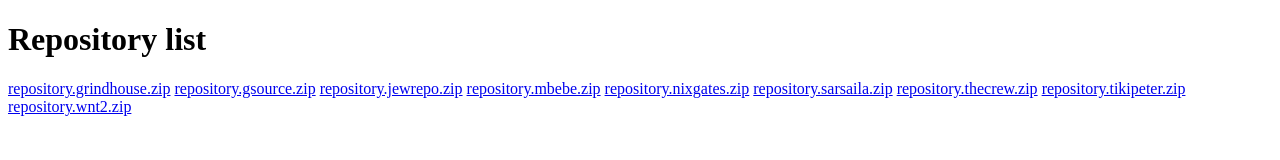
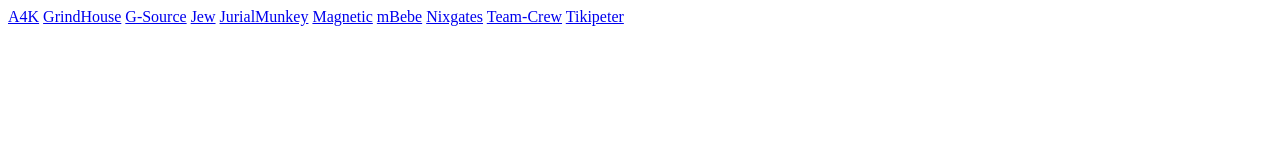
Before and after one commit to MK295/repo, a plain HTML site: page index.html in a window 1280 px wide. Drawn offline with Linux system fonts and the light colour scheme.

Commit message:
Add files via upload

```diff
--- a/index.html
+++ b/index.html
@@ -1,19 +1,19 @@
 <!DOCTYPE html>
 <html>
-  <head>
-    <title>Repository</title>
-    <meta name="viewport" content="width=device-width, initial-scale=1.0">
-  </head>
-  <body>
-    <h1>Repository list</h1>
-      <a href="repository.grindhouse.zip">repository.grindhouse.zip</a>
-      <a href="repository.gsource.zip">repository.gsource.zip</a>
-      <a href="repository.jewrepo.zip">repository.jewrepo.zip</a>
-      <a href="repository.mbebe.zip">repository.mbebe.zip</a>
-      <a href="repository.nixgates.zip">repository.nixgates.zip</a>
-      <a href="repository.sarsaila.zip">repository.sarsaila.zip</a>
-      <a href="repository.thecrew.zip">repository.thecrew.zip</a>
-      <a href="repository.tikipeter.zip">repository.tikipeter.zip</a>
-      <a href="repository.wnt2.zip">repository.wnt2.zip</a>
-  </body>
+	<head>
+		<title>Repos</title>
+		<meta name="viewport" content="width=device-width, initial-scale=1.0">
+	</head>
+	<body>
+		<a href="https://a4k-openproject.github.io/a4kStreaming/packages/">A4K</a>
+		<a href="http://grindhousekodi.us/repo/">GrindHouse</a>
+		<a href="https://mrgsi.github.io/gsource/">G-Source</a>
+		<a href="https://jewbmx.github.io/">Jew</a>
+		<a href="https://jurialmunkey.github.io/repository.jurialmunkey/">JurialMunkey</a>
+		<a href="http://magnetic.website/repo/">Magnetic</a>
+		<a href="https://mbebe.github.io/blomqvist/">mBebe</a>
+		<a href="https://nixgates.github.io/packages/">Nixgates</a>
+		<a href="https://team-crew.github.io/">Team-Crew</a>
+		<a href="https://tikipeter.github.io/">Tikipeter</a>
+	</body>
 </html>
```
